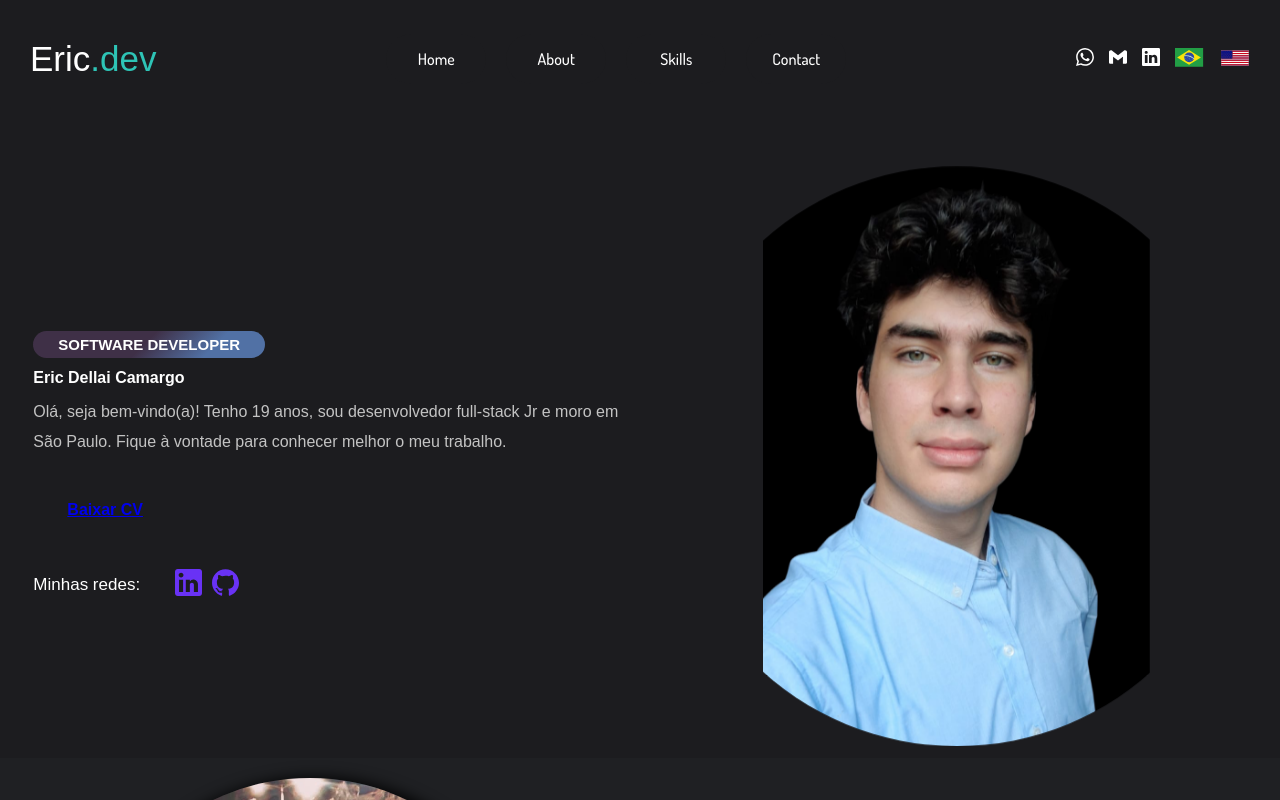
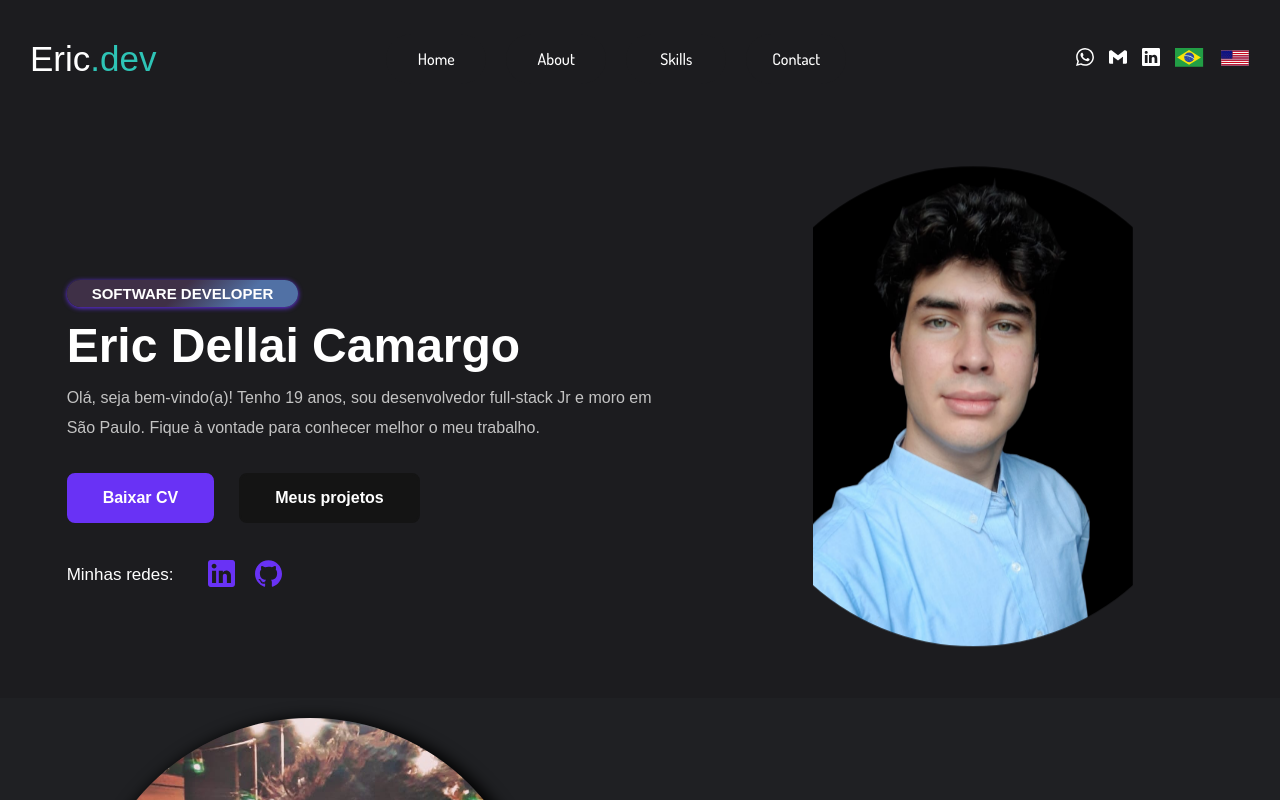
Before and after one commit to EricDCamargo/Portifolio, a React (Vite) app: page / in a window 1280 px wide. Built offline with nearby package versions, Linux system fonts and the light colour scheme; a web font is replaced by a local one.

Commit message:
feat: changes in home

```diff
--- a/package.json
+++ b/package.json
@@ -20,9 +20,7 @@
     "react-icons": "^4.10.1",
     "react-lottie": "^1.2.3",
     "react-router-dom": "^6.14.2",
-    "react-tsparticles": "^2.12.2",
-    "styled-components": "^6.0.7",
-    "tsparticles": "^2.12.0"
+    "styled-components": "^6.0.7"
   },
   "devDependencies": {
     "@types/node": "^20.5.0",
--- a/src/components/mainSection/index.tsx
+++ b/src/components/mainSection/index.tsx
@@ -5,6 +5,9 @@ import { Options } from 'react-lottie'
 import useWindowSize from '@src/shared/hooks/getWindowSize'
 import Resume from '@src/shared/assets/Eric Dellai Camargo.pdf'
 import { keyframes } from 'styled-components'
+import { colors } from '@src/shared/themes/colors'
+import { smoothScroll } from '@src/shared/utils/functions'
+import { fontSize } from '@src/shared/themes/fonts'
 
 const MainSection = () => {
   const { t } = useTranslation()
@@ -14,9 +17,18 @@ const MainSection = () => {
   const handleCalcSize = () => {
     return size.width * 0.9
   }
+
+  const handleResumeDownload = () => {
+    const link = document.createElement('a')
+    link.href = Resume
+    link.download = 'Eric Dellai Camargo.pdf'
+    link.click()
+    document.body.removeChild(link)
+  }
+
   return (
     <Container id="home">
-      <section>
+      <section className="home">
         <HomeText>
           <span>Software Developer</span>
           <h1>Eric Dellai Camargo</h1>
@@ -25,18 +37,19 @@ const MainSection = () => {
             Jr e moro em São Paulo. Fique à vontade para conhecer melhor o meu
             trabalho.
           </p>
-          <MainButton className="main-bnt">
-            <a href={Resume} className="bnt" download>
+          <MainButton>
+            <div onClick={() => handleResumeDownload()} className="bnt">
               Baixar CV
-            </a>
-            {/* <a href="#portfolio" className="bnt two">
+            </div>
+            <div onClick={e => smoothScroll(e, 'projects')} className="bnt two">
               Meus projetos
-            </a> */}
+            </div>
           </MainButton>
         </HomeText>
+
         <Share>
           <p>Minhas redes:</p>
-          <Social>
+          <Social id="about-me">
             <a
               href="https://www.linkedin.com/in/ericdellaicamargo/"
               target="_blank"
@@ -49,7 +62,7 @@ const MainSection = () => {
           </Social>
         </Share>
       </section>
-      <HomeImage className="home-img">
+      <HomeImage>
         <img src={photoWithoutBack} alt="" />
       </HomeImage>
     </Container>
@@ -61,54 +74,31 @@ export default MainSection
 const Container = styled.div`
   display: flex;
   align-items: center;
-  color: white;
   justify-content: space-evenly;
   height: 100vh;
   width: 100%;
   margin-top: 60px;
 
-  @media screen and (max-width: 1100px) {
+  @media (max-width: 800px) {
     flex-direction: column-reverse;
     margin-top: 240px;
   }
 
-  @media screen and (max-width: 800px) {
+  @media (max-width: 800px) {
     margin-top: 120px;
   }
 
-  @media screen and (max-width: 746px) {
-    .home-img {
-      margin-top: 50px;
-    }
-  }
-
-  @media screen and (max-width: 600px) {
-    .home-img {
-      margin-top: 90px;
-    }
-  }
-
-  @media screen and (max-width: 480px) {
-    .home-img {
-      margin-top: 30px;
-    }
+  @media (max-width: 390px) {
+    margin-top: 130px;
   }
 `
 
-// Componente HomeImage
 const HomeImage = styled.div`
-  width: 580px;
-  height: 580px;
+  width: 480px;
+  height: 480px;
+  margin-bottom: 40px;
 
-  img {
-    width: 100%;
-    height: 100%;
-    object-fit: contain;
-    border-radius: 900%;
-  }
-
-  img {
-    animation: ${keyframes`
+  @keyframes imgg {
     0% {
       transform: translateY(0);
     }
@@ -118,8 +108,14 @@ const HomeImage = styled.div`
     100% {
       transform: translateY(0);
     }
-    `} 2s ease-in-out infinite;
+  }
+  img {
+    width: 100%;
+    height: 100%;
+    object-fit: contain;
+    animation: imgg 2s ease-in-out infinite;
     animation-delay: 2s;
+    border-radius: 100%;
   }
 
   @media screen and (max-width: 1100px) {
@@ -130,27 +126,38 @@ const HomeImage = styled.div`
   @media screen and (max-width: 800px) {
     width: 400px;
     height: 400px;
-    margin-bottom: 40px;
+    margin-bottom: 30px;
   }
 
   @media screen and (max-width: 746px) {
-    .home-img {
+    margin-top: 50px;
+  }
+
+  @media screen and (max-width: 480px) {
     width: 350px;
     height: 350px;
     margin-bottom: 30px;
   }
-  }
 
-  @media screen and (max-width: 600px) {
-    .home-img {
+  @media screen and (max-width: 450px) {
     width: 300px;
     height: 300px;
     margin-bottom: 30px;
   }
+
+  @media screen and (max-width: 414px) {
+    margin-left: 10px;
+  }
+
+  @media screen and (max-width: 360px) {
+    width: 300px;
+    height: 300px;
+    margin-bottom: 30px;
   }
 `
 
 const HomeText = styled.div`
+  color: ${colors.white};
   span {
     padding: 5px 25px;
     background: rgb(63, 48, 71);
@@ -159,21 +166,20 @@ const HomeText = styled.div`
       rgba(63, 48, 71, 1) 48%,
       rgba(81, 113, 165, 1) 76%
     );
-    box-shadow: var(--main-color) 0px 1px 5px;
+    box-shadow: ${colors.purple} 0px 1px 5px;
     border-radius: 100px;
-    color: var(--text-color);
     font-weight: 700;
     font-size: 15px;
     text-transform: uppercase;
   }
 
   h1 {
-    font-size: var(--big-font);
+    font-size: 3rem;
     margin: 15px 0px 10px 0px;
   }
 
   p {
-    font-size: var(--p-font);
+    font-size: ${fontSize.small};
     font-weight: 400;
     color: #c3c3c3;
     line-height: 30px;
@@ -201,69 +207,64 @@ const HomeText = styled.div`
       font-size: 0.9rem;
       width: 390px;
     }
+  }
 
+  @media screen and (max-width: 800px) {
     span {
-      font-size: 12px;
+      font-size: 16px;
+    }
+
+    h1 {
+      font-size: 3.8rem;
+    }
+
+    p {
+      font-size: 1rem;
+      width: 600px;
+    }
+  }
+  @media screen and (max-width: 600px) {
+    span {
+      font-size: 13px;
+    }
+    h1 {
+      font-size: 3rem;
+    }
+    p {
+      font-size: 1rem;
+      width: 440px;
     }
   }
 
-  @media screen and (max-width: 800px) {
-    h1 {
-      font-size: 3.8rem;
-    }
-  }
-
-  @media screen and (max-width: 746px) {
-    h1 {
-      font-size: 3rem;
-    }
-  }
-
-  @media screen and (max-width: 480px) {
+  @media screen and (max-width: 450px) {
     h1 {
       font-size: 2.6rem;
+    }
+    p {
+      font-size: 0.9rem;
+      width: 400px;
     }
   }
 
   @media screen and (max-width: 414px) {
     margin-left: 10px;
-
     p {
       width: 370px;
     }
   }
-
   @media screen and (max-width: 390px) {
     h1 {
       font-size: 2.4rem;
     }
     p {
-      width: 330px;
+      font-size: 0.9rem;
+      width: 350px;
     }
   }
-
   @media screen and (max-width: 360px) {
-    .home-img {
-      width: 300px;
-      height: 300px;
-      margin-bottom: 30px;
-    }
+    margin-left: 5px;
     h1 {
-      font-size: 2.6rem;
-    }
-    p {
-      width: 330px;
-    }
-  }
-
-  @media screen and (max-width: 350px) {
-    .home-img {
-      width: 350px;
-      height: 350px;
-      margin-bottom: 30px;
-    }
-    h1 {
-      font-size: 2.6rem;
+      font-size: 2.2rem;
     }
     p {
       width: 330px;
@@ -278,14 +279,20 @@ const Share = styled.div`
 
   p {
     font-size: 17px;
-    color: var(--text-color);
+    color: ${colors.white};
     margin-right: 25px;
+  }
+  @media screen and (max-width: 360px) {
+    width: 100%;
+    justify-content: center;
   }
 `
 
 const Social = styled.div`
-  display: flex;
+  a {
+    display: inline-flex;
     align-items: center;
+    justify-content: center;
     margin: 0 5px;
 
     img {
@@ -293,49 +300,60 @@ const Social = styled.div`
       align-items: center;
       justify-content: center;
       margin: 0 5px;
-  }
 
-  img:hover {
+      &:hover {
         transform: translateY(-8px);
         transition: all 0.8s ease-in-out;
       }
-`
-
-// Componente MainButton
-const MainButton = styled.a`
-  display: inline-block;
-  padding: 14px 34px;
-  background: var(--main-color);
-  color: var(--text-color);
-  border: 2px solid var(--main-color);
-  font-size: 16px;
-  font-weight: 600;
-  border-radius: 8px;
-  transition: all 0.6s ease-in-out;
-  cursor: pointer;
-
-  &.two {
-    background: #141414;
-    border: 2px solid #141414;
-    color: var(--text-color);
-    margin-left: 25px;
-  }
-
-  &:hover {
-    transform: translateY(-5px);
-    background: transparent;
-    color: var(--main-color);
-  }
-
-  &.two:hover {
-    color: #141414;
-    background: var(--text-color);
-    border: 2px solid var(--text-color);
-  }
-
-  @media screen and (max-width: 378px) {
-    .box-projects {
-      width: 300px;
     }
   }
 `
+
+const MainButton = styled.div`
+  .bnt {
+    display: inline-block;
+    padding: 14px 34px;
+    background: ${colors.purple};
+    color: ${colors.white};
+    border: 2px solid ${colors.purple};
+    font-size: 16px;
+    font-weight: 600;
+    cursor: pointer;
+    border-radius: 8px;
+    transition: all 0.6s ease-in-out;
+  }
+  .bnt:hover {
+    transform: translateY(-5px);
+    background: transparent;
+    color: ${colors.purple};
+  }
+  .two {
+    background: #141414;
+    border: 2px solid #141414;
+    color: ${colors.white};
+    margin-left: 25px;
+  }
+  .two:hover {
+    color: #141414;
+    background: ${colors.white};
+    border: 2px solid ${colors.white};
+  }
+
+  @media screen and (max-width: 390px) {
+    .two {
+      margin-left: 8px;
+    }
+  }
+  @media screen and (max-width: 360px) {
+    display: flex;
+    justify-content: center;
+    gap: 10px;
+
+    .bnt,
+    .two {
+      margin: 0;
+      padding: 10px 10px;
+      width: 150px;
+    }
+  }
+`
--- a/src/shared/themes/colors.ts
+++ b/src/shared/themes/colors.ts
@@ -1,5 +1,6 @@
 export interface ColorsType {
   primary: string
+  purple: string
   white: string
   black: string
   softBlack: string
@@ -10,6 +11,7 @@ export interface ColorsType {
 
 export const colors: ColorsType = {
   primary: '#2EC4B6',
+  purple: '#6932f5',
   white: '#FFF',
   black: '#1C1C1F',
   softBlack: '#1F2023',
--- a/src/shared/themes/global.styles.css
+++ b/src/shared/themes/global.styles.css
@@ -2,15 +2,15 @@
   margin: 0;
   padding: 0;
   box-sizing: border-box;
-
+  text-decoration: none;
+  list-style: none;
   ::-webkit-scrollbar {
     opacity: 0;
   }
 }
 
 body {
-  font-family: "Preahvihear", sans-serif;
-
+  font-family: 'Preahvihear', sans-serif;
 }
 
 body,
@@ -21,6 +21,7 @@ textarea {
 }
 
 html {
+  scroll-behavior: smooth;
   @media (max-width: 1080px) {
     font-size: 93.75%;
   }
```
Also changed, not shown: 1 other file (tests, documents, lock files or other folders). Lines whose indentation alone changed are shown as unchanged.
